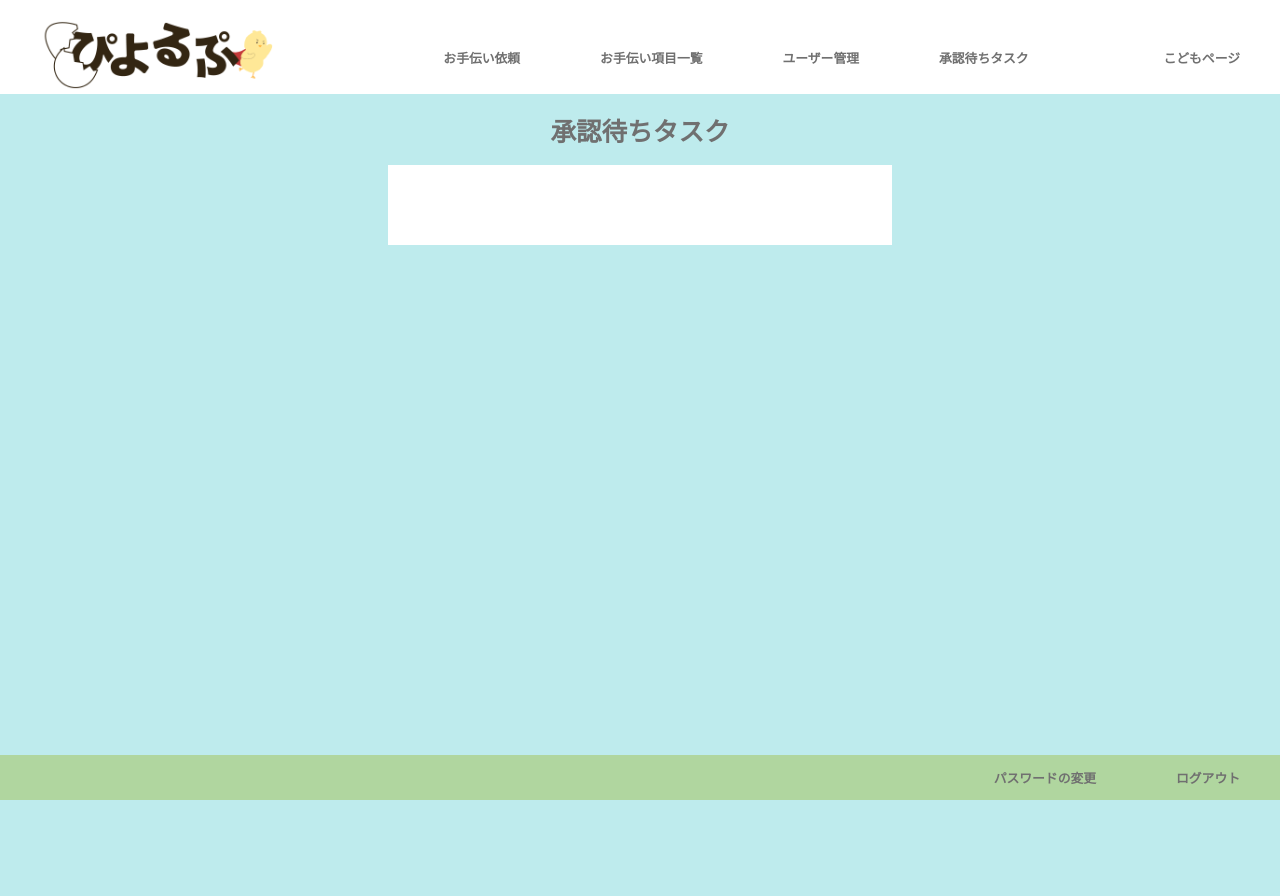
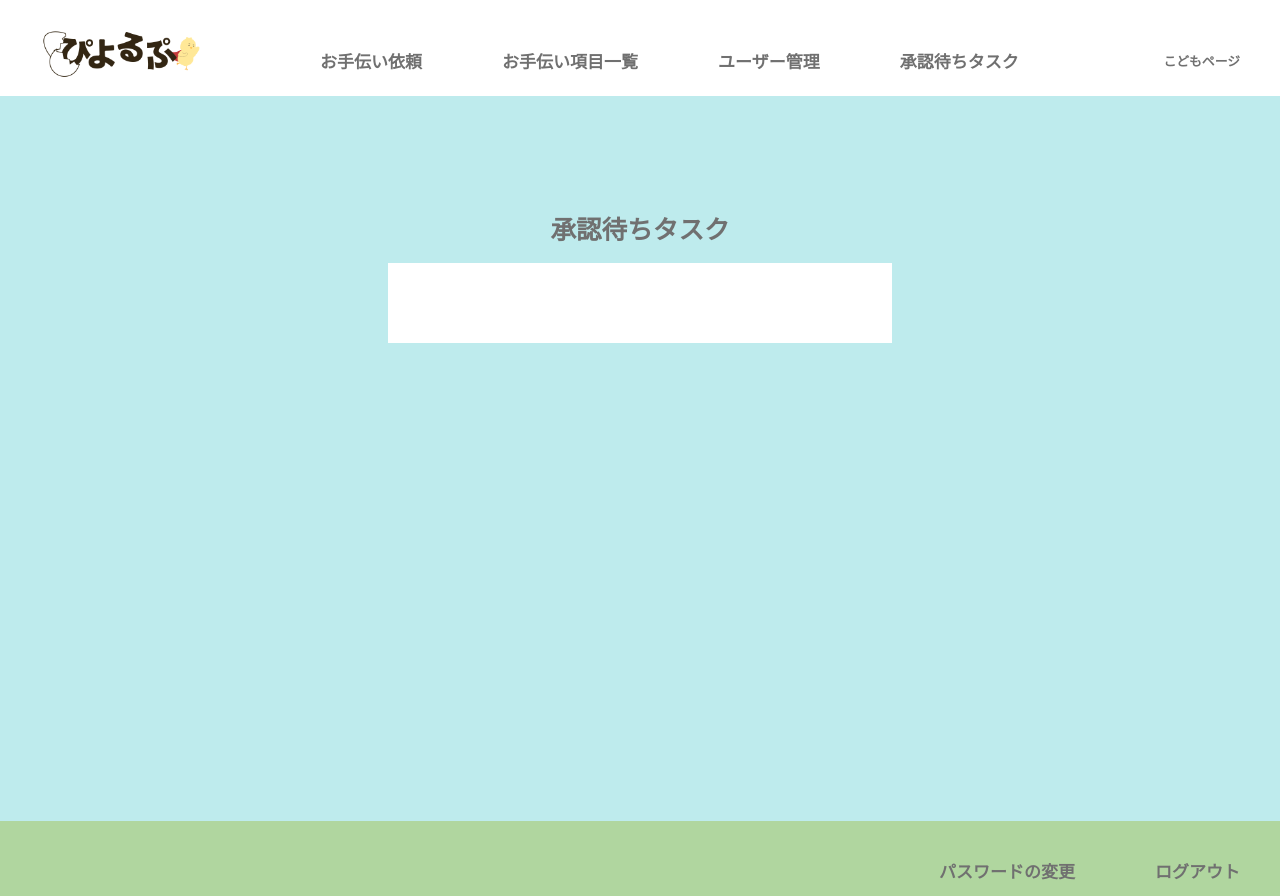
Before and after one commit to omochi8h/codegym_s4, a Django app: page /parent_approval/ in a window 1280 px wide. Before the commit the page ends 800 px from the top, so only its background shows below. Run offline with Django 3.2, Linux system fonts and the light colour scheme; data that the repository does not hold is empty; parts of the project's set-up code (start-up, migrations or seed data) failed here and were passed over; some libraries are stand-ins or nearby versions.

Commit message:
10/27 途中

```diff
--- a/help_app/templates/parent_base.html
+++ b/help_app/templates/parent_base.html
@@ -16,7 +16,7 @@
 
         <div class="header_wrap">
             <div class="header_start">
-                <a href="#" class="logo"><img src="{% static 'img/piyorupu.png'%}" style="height:70px;"></a>
+                <a href="#" class="logo"><img src="{% static 'img/piyorupu.png'%}" style="height:6vh; padding-top:2vh;"></a>
             </div>
 
             <div class="header_middle">
@@ -42,6 +42,7 @@
         </div>
 
         <div class="footer_wrap">
+            <div class="footer_end">
                 <nav class="nav">
                     <ul class="nav_wrapper">
                         <li class="nav__item"><a href="{% url 'password_change' %}">パスワードの変更</a></li>
@@ -49,6 +50,7 @@
                     </ul>
                 </nav>
             </div>
+        </div>
 
     </body>
 </html>
--- a/static/css/parent.css
+++ b/static/css/parent.css
@@ -11,6 +11,7 @@ button {
 	-moz-appearance: none;
 	appearance: none;
 }
+
 .header_wrap  a {
     text-decoration: none;
     color: #707070;
@@ -31,24 +32,25 @@ button {
     margin: 0px;
     min-height: 100vh; /* ←コンテンツの高さの最小値＝ブラウザの高さに指定 */
     position: relative;/* ←相対位置 */
-    padding-bottom: 10px; /* ←フッターの高さを指定 */
     box-sizing: border-box;
 }
 
 .header_wrap {
     display: flex;
     align-items: center;
-    padding-top: 20px;
+/*    padding-top: 20px;*/
     list-style: none;
     overflow: hidden;
     position: relative;
     background-color: #fff;
     min-width: 100vh;
+    min-height: 12vh;
 }
 
 .footer_wrap{
     background-color: #B0D69F;
     width: 100%;
+    min-height: 8vh;
     position: absolute;/* ←絶対位置 */
     bottom: 0;
 }
@@ -66,6 +68,10 @@ button {
     justify-content: right;
 }
 
+.nav_wrapper a{
+    font-size:17px;
+}
+
 .nav__item{
     padding: 0px 40px;
 }
@@ -75,12 +81,18 @@ button {
 }
 
 .header_middle{
-    padding-left: 50px;
+    padding-top:3vh;
+/*    padding-left: 50px;*/
 }
 
 .header_end{
     padding: 0px 40px;
+    padding-top:3vh;
     margin-left: auto;
+}
+
+.footer_end{
+    padding-top:3vh;
 }
 
 
@@ -255,7 +267,9 @@ button {
 
 .main_wrap{
     position: relative;/*←相対位置*/
-    padding-bottom: 100px;/*←footerの高さ*/
+    padding-top: 12vh;/*←headerの高さ*/
+    padding-bottom: 8vh;/*←footerの高さ*/
+    min-height:100vh;
     box-sizing: border-box;/*←全て含めてmin-height:100vhに*/
 }
 
```
Lines whose indentation alone changed are shown as unchanged.
